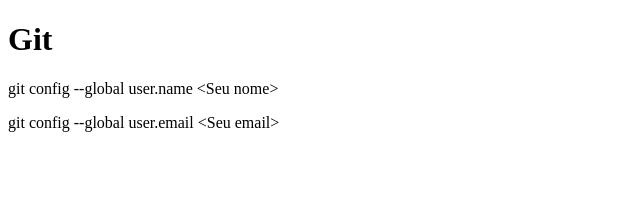
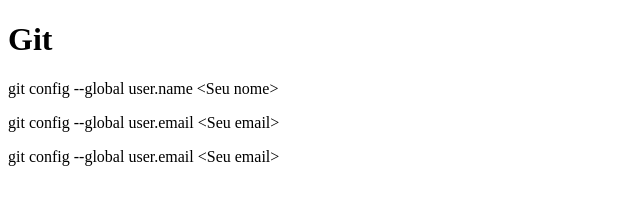
Before and after one commit to y3llowhusky/git-101, a plain HTML site: page index.html in a window 1280 px wide. Shown: the whole page, without its empty margins (0-640 px from the left). Drawn offline with Linux system fonts and the light colour scheme.

Commit message:
salam aleikum do boras billers da silvia

```diff
--- a/index.html
+++ b/index.html
@@ -9,5 +9,6 @@
     <h1>Git</h1>
     <p>git config --global user.name &lt;Seu nome&gt;</p>
     <p>git config --global user.email &lt;Seu email&gt;</p>
+    <p>git config --global user.email &lt;Seu email&gt;</p>
 </body>
 </html>
```
